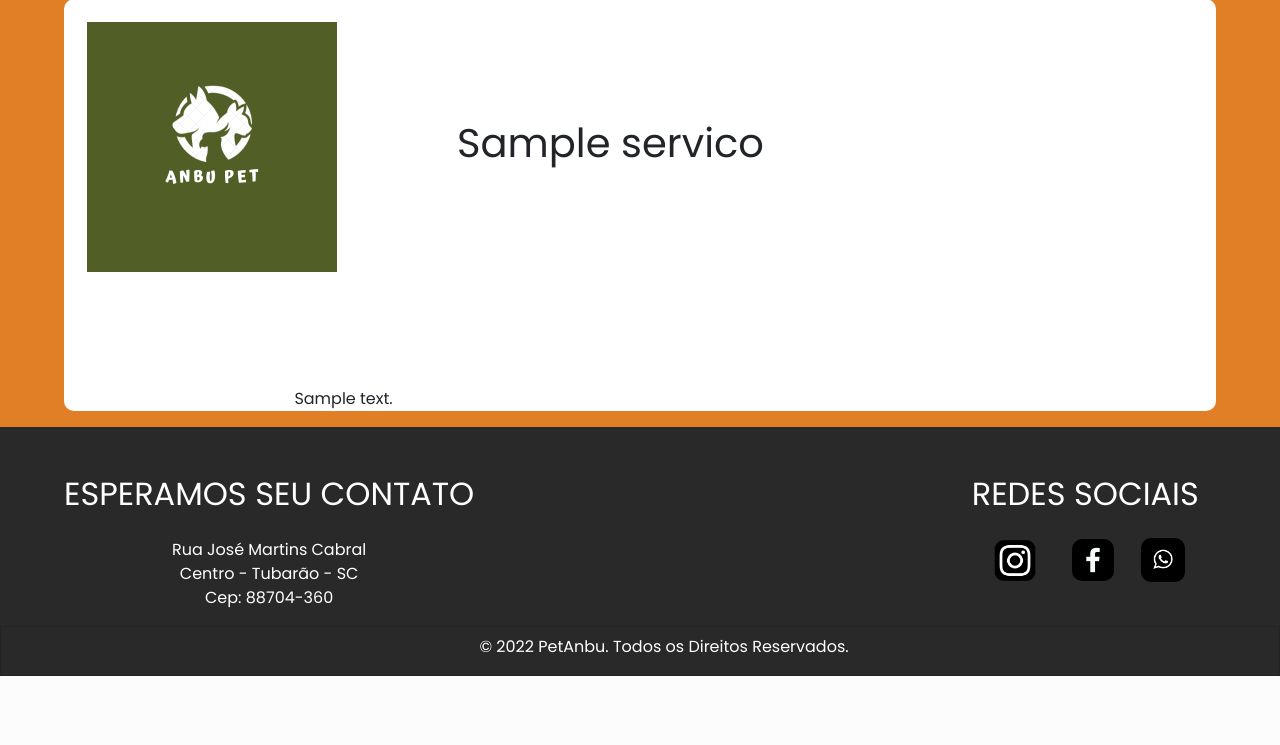
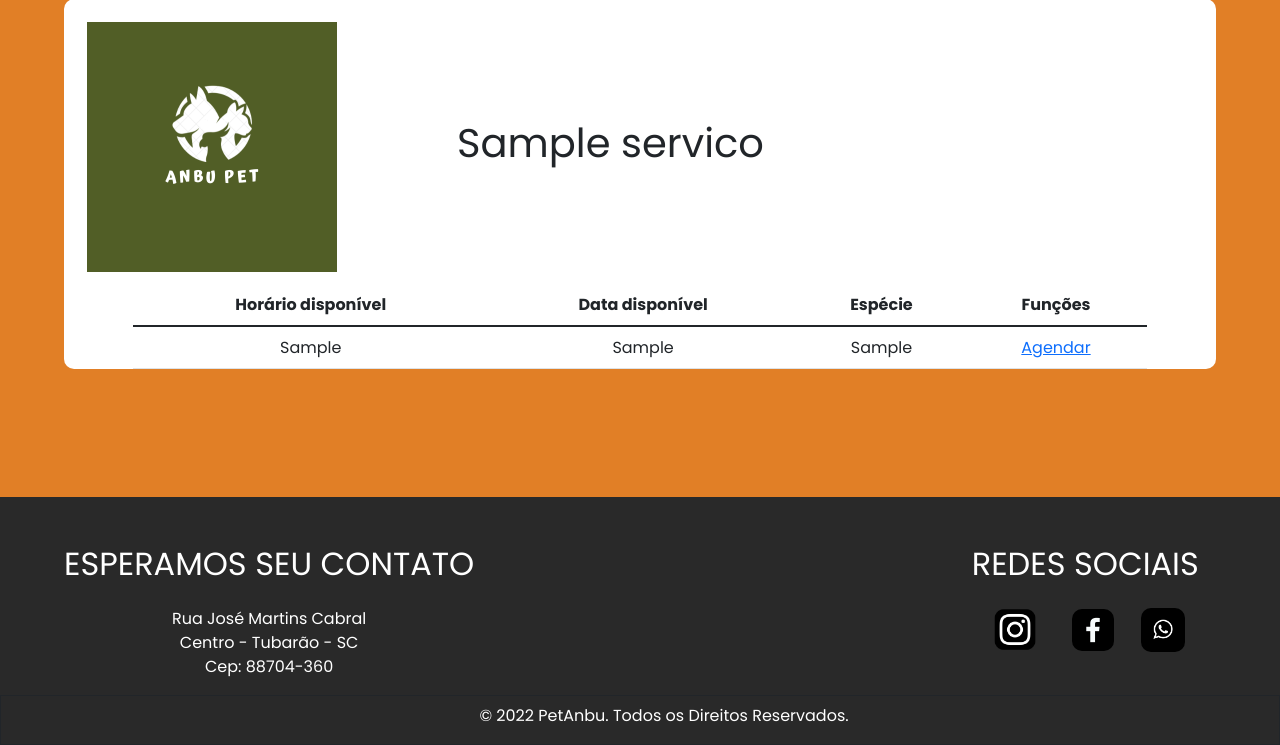
Before and after one commit to Rafael-Floriano/petshop-2.0, a PHP site: page /servicos_exibicao.php?id=1 in a window 1280 px wide. Shown: the part 200-945 px from the top of the page. Before the commit the page ends 876 px from the top, so only its background shows below. Run offline with PHP 8.4, Linux system fonts and the light colour scheme; the visitor is signed in with stand-in values (Sample User, id 1); tables that the repository leaves empty or names only in its code hold one stand-in row (values such as "Sample post").

Commit message:
Exibição da agenda pronta

```diff
--- a/css/servico_exibicao.css
+++ b/css/servico_exibicao.css
@@ -13,7 +13,7 @@
 
 .cor{
     background-color: #ffffff;
-    margin: 4% 5% 0 5%;
+    margin: 4% 5% 10% 5%;
     border-radius: 10px;
 }
 
@@ -29,7 +29,7 @@
     display: flex;
     align-items: center;
     justify-content: flex-start;
-    gap: 120px;
+    /* gap: 120px; */
 
 }
 
@@ -41,5 +41,11 @@
 }
 
 .descricao{
-    margin: 10% 20% 0 20%;
+    /* margin: 4% 20% 0 20%; */
 }
+
+.conteudo-principal{
+    display: flex;
+    flex-direction: column;
+    align-items: center;
+}
--- a/petshop-2.0/index.php
+++ /dev/null
@@ -1,5 +0,0 @@
-<?php
-
-include 'layout.php';
-
-?>
--- a/servicos_exibicao.php
+++ b/servicos_exibicao.php
@@ -4,12 +4,12 @@ include './conexao.php';
 include './verifica_usuario_novo.php';
 include './cabecalhoCliente.php';
 
-$id= $_GET['id'];
+$id = $_GET['id'];
 // print_r($id);
 // exit();
 
 $sql = "SELECT * FROM tb_servico WHERE id_servico = $id";
-$resultado = mysqli_query($con,$sql);
+$resultado = mysqli_query($con, $sql);
 $row = mysqli_fetch_assoc($resultado);
 
 $titulo = $row['titulo'];
@@ -27,22 +27,59 @@ $descricao = $row['descricao'];
 </head>
 
 <body class="body">
-    <div class="cor">
+    <div class="cor" style="margin-bottom: 10%;">
         <div class="exibicao">
             <div class="conteudo-cabecalho">
                 <div class="img">
                     <img src="./imgs/logo.png" alt="logo do servico" width="250px" height="auto">
-                    <h1><?php echo "$titulo"?></h1>
+                    <h1><?php echo "$titulo" ?></h1>
                 </div>
             </div>
         </div>
 
-        <div class="descricao">
-            <p><?php echo "$descricao"?></p>
+        <!-- <div class="descricao" style="">
+            <p><?php //echo "$descricao"
+                ?></p>
+        </div> -->
+        <div class="tabela-servico" style="margin: 1% 6% 0 6%;">
+            <?php
+            $sql = "SELECT agenda.Horario, agenda.Data_servico, agenda.fk_id_servico, ser.especies FROM tb_agenda_disponivel agenda
+            INNER JOIN tb_servico ser ON agenda.fk_id_servico = ser.id_servico WHERE agenda.fk_id_servico = $id;";
+            $resultado = mysqli_query($con, $sql);
+            ?>
+
+            <table class="table">
+                <thead>
+                    <tr>
+                        <th scope="col" style="text-align: center;">Horário disponível</th>
+                        <th scope="col" style="text-align: center;">Data disponível</th>
+                        <th scope="col" style="text-align: center;">Espécie</th>
+                        <th colspan="2" style="text-align: center;">Funções</th>
+                    </tr>
+                </thead>
+                <tbody class="table-group-divider">
+
+                    <?php
+
+                    while ($row = mysqli_fetch_assoc($resultado)) {
+                        $fk_id_servico = $row['fk_id_servico'];
+                        $Horario = $row['Horario'];
+                        $Data_servico = $row['Data_servico'];
+                        $especie = $row['especies'];
+
+                        echo "<tr>";
+                        echo "<td style='text-align: center;'>$Horario</td>";
+                        echo "<td style='text-align: center;'>$Data_servico</td>";
+                        echo "<td style='text-align: center;'>$especie</td>";
+                        echo "<td style='text-align: center;'><a href='alteraServico.php?id=$fk_id_servico'>Agendar</a></td>";
+                        echo "</tr>";
+                    }
+                    ?>
+
+                </tbody>
+            </table>
         </div>
-        <div class="tabela-servico"></div>
     </div>
-
     <?php
     include './rodape.php';
     ?>
```
